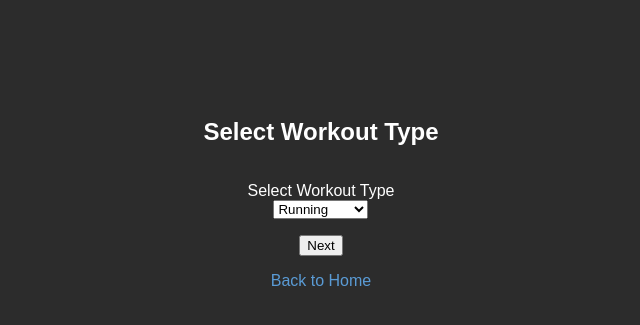
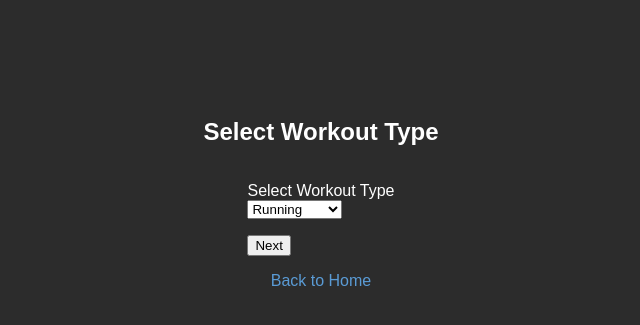
Before and after one commit to DrDimonic/fitness_tracking_app, a Flask app: page /log_workout in a window 1280 px wide. Shown: the part 206-531 px from the top of the page, without its empty margins (319-959 px from the left). Run offline with Flask 3, Linux system fonts and the light colour scheme.

Commit message:
Fix centering

```diff
--- a/app/templates/log_run.html
+++ b/app/templates/log_run.html
@@ -15,11 +15,6 @@
             min-height: 100vh;
             background-color: #2c2c2c;
             color: #ffffff;
-        }
-
-        /* Center everything on page */
-        form {
-            text-align: center;
         }
 
          /* Style for the "Back to Home" link */
--- a/app/templates/log_weightlifting.html
+++ b/app/templates/log_weightlifting.html
@@ -15,11 +15,6 @@
             min-height: 100vh;
             background-color: #2c2c2c;
             color: #ffffff;
-        }
-
-        /* Center everything on page */
-        form {
-            text-align: center;
         }
 
          /* Style for the "Back to Home" link */
--- a/app/templates/log_workout.html
+++ b/app/templates/log_workout.html
@@ -15,11 +15,6 @@
             min-height: 100vh;
             background-color: #2c2c2c; /* Dark gray background */
             color: #ffffff; /* White text for contrast */
-        }
-
-        /* Center everything on page */
-        form {
-            text-align: center;
         }
 
          /* Style for the "Back to Home" link */
--- a/app/templates/progress.html
+++ b/app/templates/progress.html
@@ -15,11 +15,6 @@
             min-height: 100vh;
             background-color: #2c2c2c;
             color: #ffffff;
-        }
-
-        /* Center everything on page */
-        form {
-            text-align: center;
         }
 
          /* Style for the "Back to Home" link */
--- a/app/templates/select_workout_type.html
+++ b/app/templates/select_workout_type.html
@@ -15,11 +15,6 @@
             min-height: 100vh;
             background-color: #2c2c2c;
             color: #ffffff;
-        }
-
-        /* Center everything on page */
-        form {
-            text-align: center;
         }
 
          /* Style for the "Back to Home" link */
--- a/app/templates/set_goal.html
+++ b/app/templates/set_goal.html
@@ -15,11 +15,6 @@
             min-height: 100vh;
             background-color: #2c2c2c;
             color: #ffffff;
-        }
-
-        /* Center everything on page */
-        form {
-            text-align: center;
         }
 
          /* Style for the "Back to Home" link */
```
